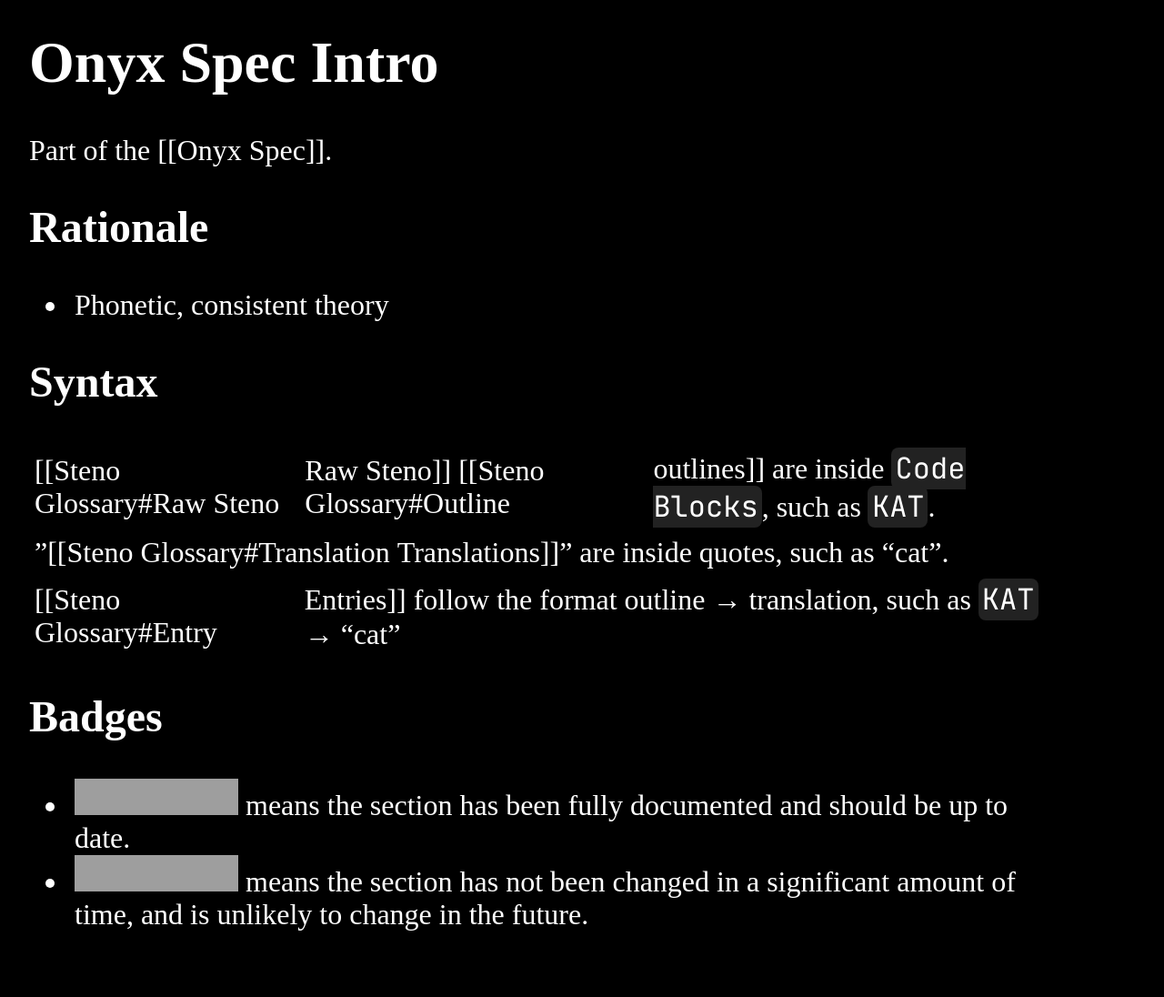
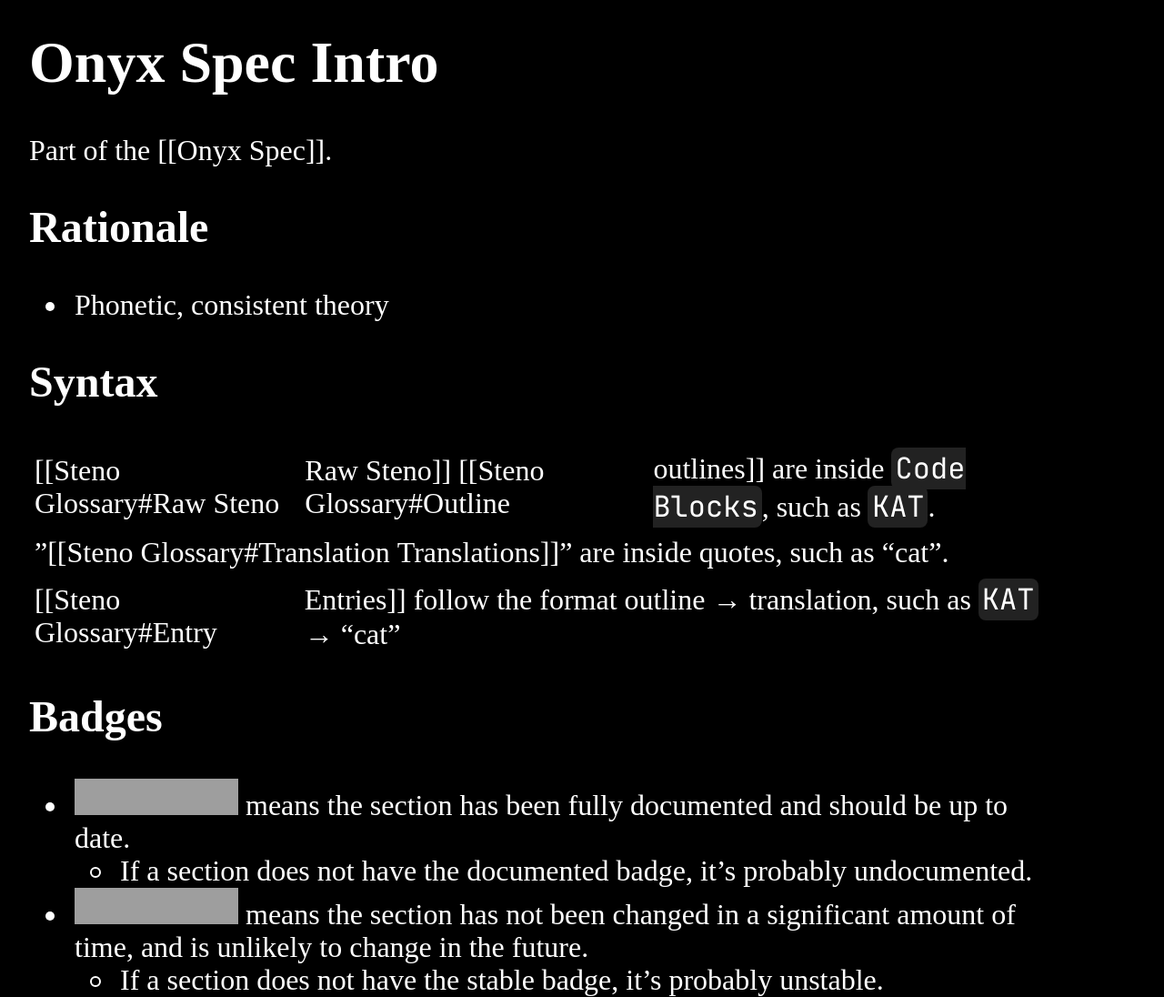
Before and after one commit to Grahp/Website, a Jekyll site: the page built from pages/Onyx Spec Intro.md, in a window 1280 px wide, cut to the strip 0-1096 px from the top of the page. Shown: the whole strip at 91% size. Built offline with Jekyll 4.4.1, drawn with Linux system fonts in a browser that asks for light colours; before the commit the page ends 1024 px from its top, so only the background shows below that; grey boxes are pictures that could not be loaded.

Commit message:
Update onyx spec badges explanation

```diff
--- a/pages/Onyx Spec Intro.md
+++ b/pages/Onyx Spec Intro.md
@@ -20,4 +20,6 @@
 ## Badges
 
 - ![Documented](https://img.shields.io/badge/Documented-blue?style=flat) means the section has been fully documented and should be up to date.
+  - If a section does not have the documented badge, it's probably undocumented.
 - ![Stable](https://img.shields.io/badge/Stable-green?style=flat) means the section has not been changed in a significant amount of time, and is unlikely to change in the future.
+  - If a section does not have the stable badge, it's probably unstable.
```
